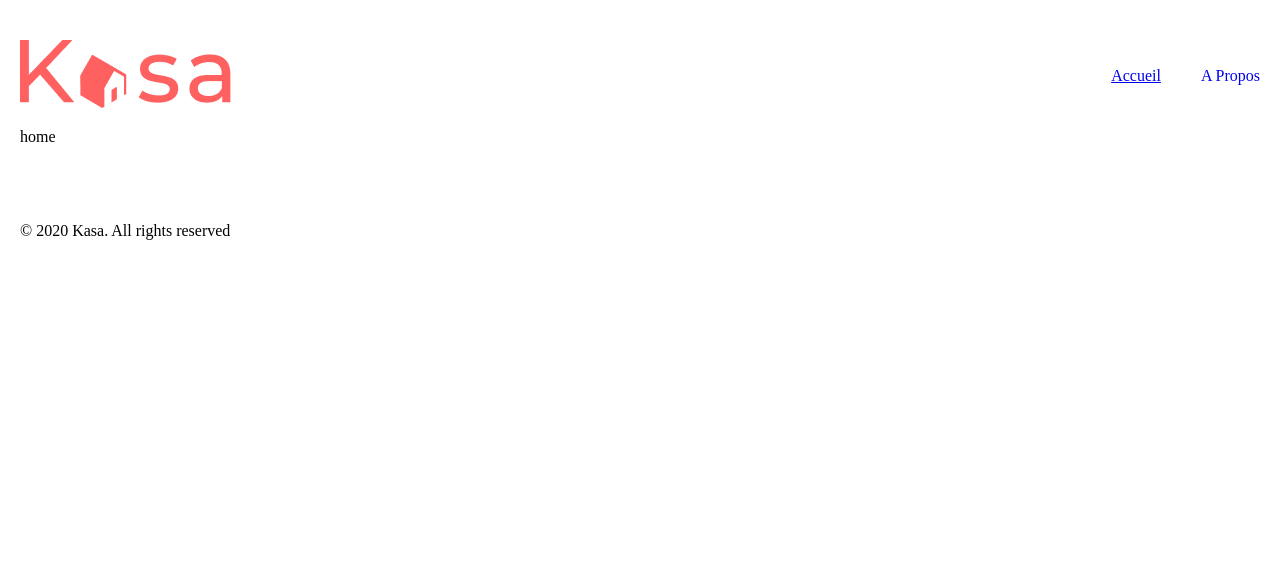
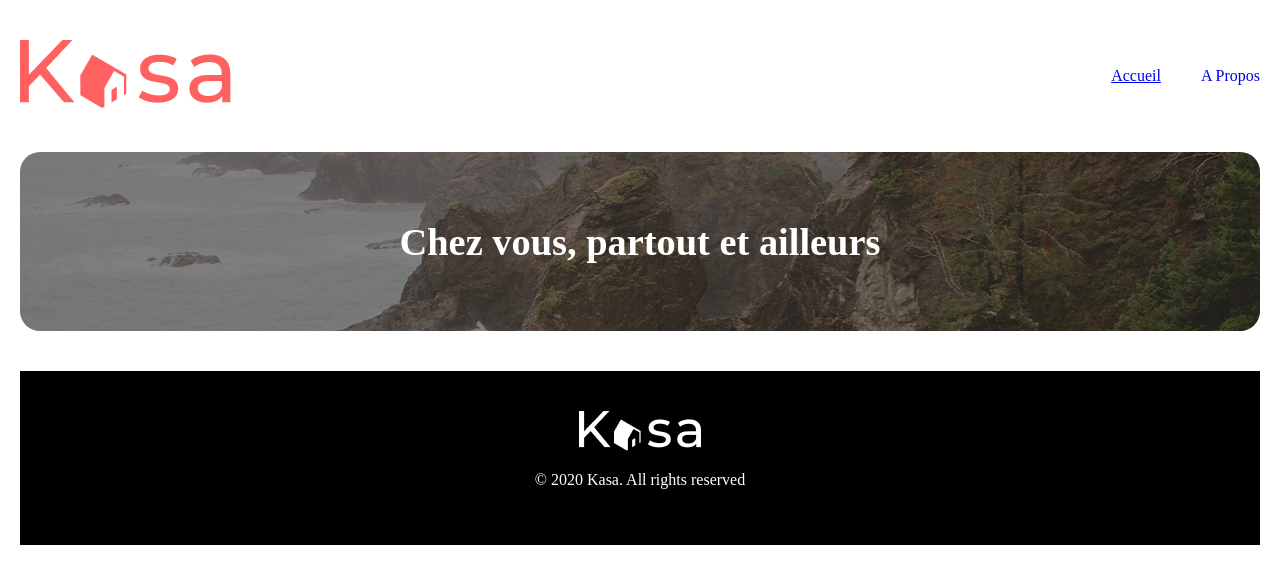
Before and after one commit to T-Sabatier/Kasa, a React (Vite) app: page / in a window 1280 px wide. Shown: the top 584 px of the page. Built offline with nearby package versions, Linux system fonts and the light colour scheme.

Commit message:
Création banniere home et about

```diff
--- /dev/null
+++ b/src/components/Banner/Banner.jsx
@@ -0,0 +1,15 @@
+import BannerHome from '../../assets/BannerHome.png'
+import BannerAbout from '../../assets/BannerAbout.png'
+import "./Banners.style.scss"
+
+function Banner ({BannerImg}) {
+  return (
+    <div className="banner">
+      <img className="banner__img" src = {BannerImg}  />
+      <div className="banner__overlay"></div>
+      <h1 className="banner__text">Chez vous, partout et ailleurs</h1>
+    </div>
+  )
+}
+
+export default Banner
--- /dev/null
+++ b/src/components/Banner/Banners.style.scss
@@ -0,0 +1,32 @@
+.banner {
+  display: flex;
+  justify-content: center;
+  align-items: center;
+  position: relative;
+  height:14vw;
+  margin :40px 0;
+
+  &__img{
+    border-radius: 20px;
+    height:100%;
+    width: 100%;
+    object-fit: cover;
+
+  }
+  &__overlay{
+    position: absolute;
+    height: 100%;
+    width: 100%;
+    background: rgba(0, 0, 0, 0.5);
+    top:0;
+    left:0;
+    border-radius: 20px;
+  }
+
+  &__text{
+    position: absolute;
+    color: white;
+    font-size: 3vw;
+  }
+
+}
--- a/src/components/Footer/Footer.jsx
+++ b/src/components/Footer/Footer.jsx
@@ -1,4 +1,5 @@
 import FooterLogo from '../../assets/LogoFooter.png'
+import "./Footer.style.scss"
 
 
 function Footer () {
--- a/src/components/Footer/Footer.style.scss
+++ b/src/components/Footer/Footer.style.scss
@@ -0,0 +1,9 @@
+footer{
+  background-color: black;
+  text-align: center;
+  padding: 40px;
+
+p {
+  color: white;
+}
+}
--- a/src/components/Header/Header.jsx
+++ b/src/components/Header/Header.jsx
@@ -12,7 +12,7 @@ function Header () {
     <div className="header__nav">
       <NavLink to ='/'
       className={({ isActive }) =>
-        `header__link ${isActive ? 'header__link--active':''}`
+      `header__link ${isActive ? 'header__link--active':''}`
     }
     >
       Accueil
--- a/src/components/Header/Header.style.scss
+++ b/src/components/Header/Header.style.scss
@@ -13,6 +13,10 @@
         &--active {
           text-decoration: underline;
         }
+
+        &:visited{
+          color:black;
+        }
       }
 
 
--- a/src/index.css
+++ b/src/index.css
@@ -1,5 +1,4 @@
 #root{
  max-width: 1240px;
  margin: 40px auto 0 auto;
-
 }
--- a/src/pages/About.jsx
+++ b/src/pages/About.jsx
@@ -1,8 +1,10 @@
+import BannerAbout from "../assets/BannerAbout.png"
+import Banner from "../components/Banner/Banner"
+
 function About (){
   return (
-    <p>
-      A propos
-    </p>
+    <Banner BannerImg={BannerAbout}/>
   )
 }
+
 export default About
--- a/src/pages/Home.jsx
+++ b/src/pages/Home.jsx
@@ -1,9 +1,9 @@
+import BannerHome from "../assets/BannerHome.png"
+import Banner from "../components/Banner/Banner"
 
 function Home (){
   return (
-    <p>
-      home
-    </p>
+      <Banner BannerImg={BannerHome} />
   )
 }
 export default Home
```
Also changed, not shown: src/assets/BannerHome.png (renamed from src/assets/BackgroundHome.png), 1 other file (tests, documents, lock files or other folders).
